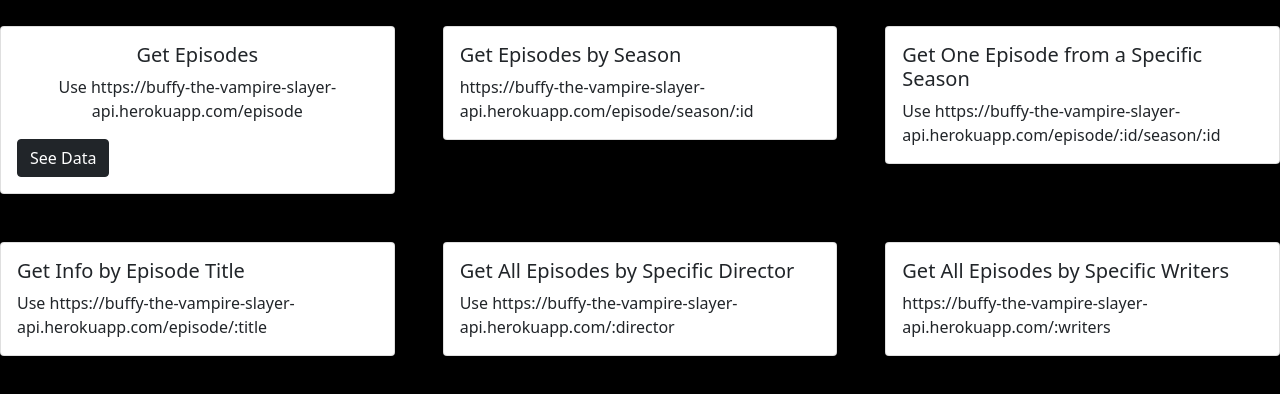
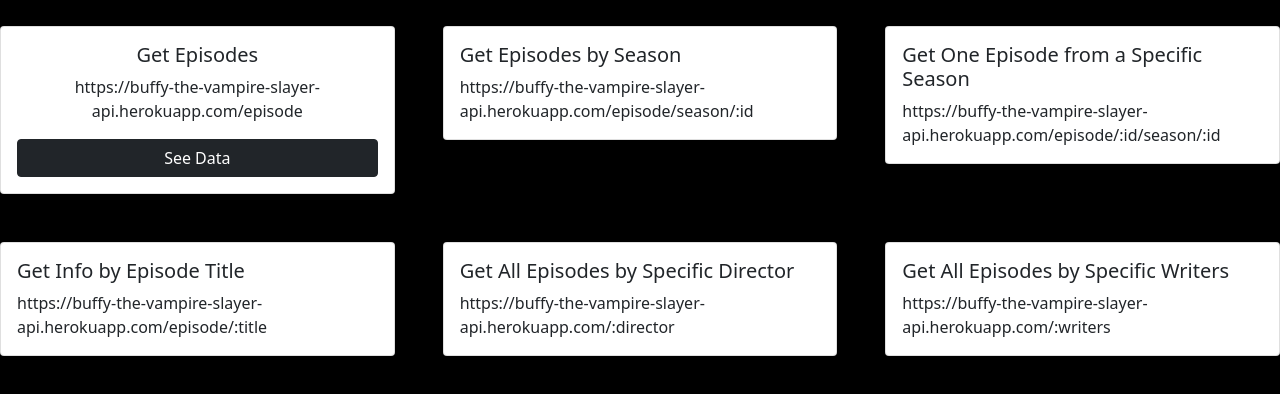
Before and after one commit to courtneydowns/Buffy-The-Vampire-Slayer-API, a website: page index.html in a window 1280 px wide. Shown: the part 346-740 px from the top of the page. Drawn offline with nearby package versions, Linux system fonts and the light colour scheme.

Commit message:
formatting button on card

```diff
--- a/index.html
+++ b/index.html
@@ -30,9 +30,9 @@
             <div class="card-body">
               <h5 class="card-title" style="text-align: center;">Get Episodes</h5>
               <p class="card-text" style="text-align: center;">
-                Use https://buffy-the-vampire-slayer-api.herokuapp.com/episode
+                https://buffy-the-vampire-slayer-api.herokuapp.com/episode
               </p>
-              <a href="https://buffy-the-vampire-slayer-api.herokuapp.com/episode" class="btn btn-dark" style="align-items: center;">See Data</a>
+              <a href="https://buffy-the-vampire-slayer-api.herokuapp.com/episode" class="btn btn-dark" style="display: block; margin-left: auto; margin-right: auto">See Data</a>
             </div>
           </div>
         </div>
@@ -52,7 +52,6 @@
             <div class="card-body">
               <h5 class="card-title">Get One Episode from a Specific Season</h5>
               <p class="card-text">
-                Use
                 https://buffy-the-vampire-slayer-api.herokuapp.com/episode/:id/season/:id
               </p>
               <!-- <a href="#" class="btn btn-dark">Go somewhere</a> -->
@@ -66,7 +65,6 @@
             <div class="card-body">
               <h5 class="card-title">Get Info by Episode Title</h5>
               <p class="card-text">
-                Use
                 https://buffy-the-vampire-slayer-api.herokuapp.com/episode/:title
               </p>
               <!-- <a href="#" class="btn btn-dark">Go somewhere</a> -->
@@ -78,7 +76,7 @@
             <div class="card-body">
               <h5 class="card-title">Get All Episodes by Specific Director</h5>
               <p class="card-text">
-                Use https://buffy-the-vampire-slayer-api.herokuapp.com/:director
+                https://buffy-the-vampire-slayer-api.herokuapp.com/:director
               </p>
               <!-- <a href="#" class="btn btn-dark">Go somewhere</a> -->
             </div>
```
